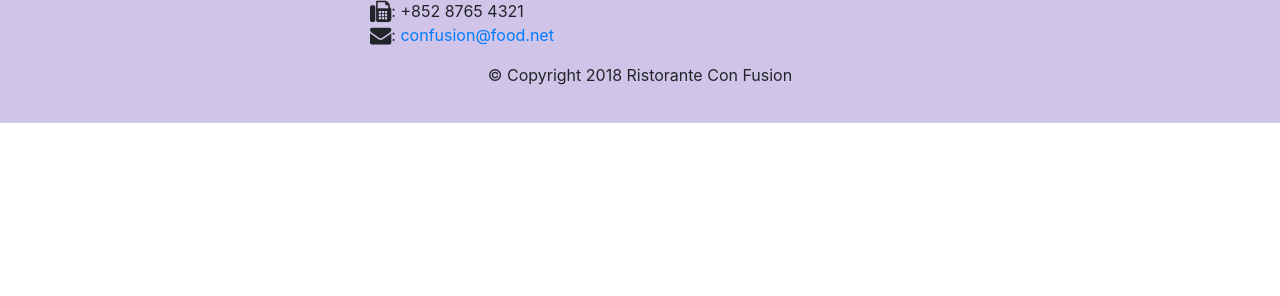
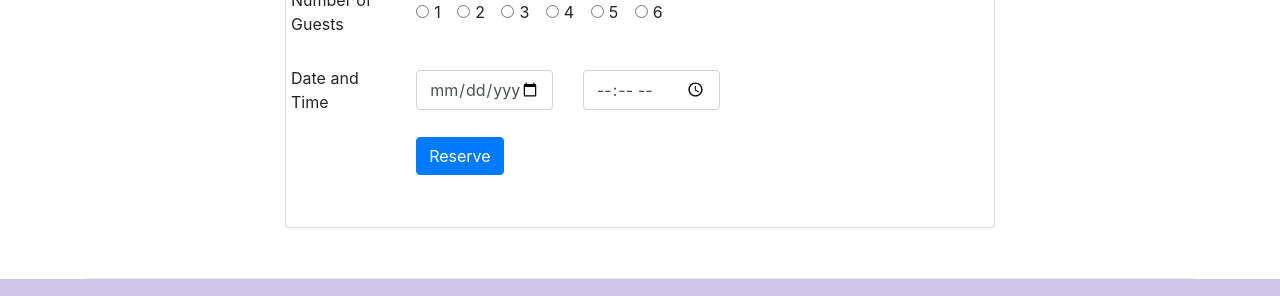
Before and after one commit to laharsh/Bootstrap-Restaurant-App, a website: page index.html in a window 1280 px wide. Shown: the part 1683-1979 px from the top of the page. Before the commit the page ends 1806 px from the top, so only its background shows below. Drawn offline with nearby package versions, Linux system fonts and the light colour scheme.

Commit message:
assignment-2

```diff
--- a/index.html
+++ b/index.html
@@ -39,8 +39,11 @@
                     <h1>Ristorante con Fusion</h1>
                     <p>We take inspiration from the World's best cuisines, and create a unique fusion experience. Our lipsmacking creations will tickle your culinary senses!</p>
                 </div>
-                <div class="col-12 col-sm align-self-center">
+                <div class="col-12 col-sm-3 align-self-center">
                     <img src="img/logo.png" class="img-fluid">
+                </div>
+                <div class="col-12  col-sm-3 align-self-center">
+                    <a class="btn btn-warning btn-block" href="#c6">Reserve the Table</a>
                 </div>
             </div>
         </div>
@@ -56,11 +59,13 @@
                     <img class="d-flex mr-3 img-thumbnail align-self-center"
                             src="img/uthappizza.png" alt="Uthappizza">
                     <div class="media-body">
-                        <h2 class="mt-0">Uthappizza</h2>
+                        <h2 class="mt-0">Uthappizza <span class="badge badge-danger">HOT</span> <span class="badge badge-pill badge-secondary">$4.99</span></h2>
+                        <div class="d-none d-sm-block">
                             <p class="d-none d-sm-block">A unique combination of Indian Uthappam (pancake) and
                                 Italian pizza, topped with Cerignola olives, ripe vine
                                 cherry tomatoes, Vidalia onion, Guntur chillies and
                                 Buffalo Paneer.</p>
+                        </div>
                     </div>
                 </div>
 
@@ -73,9 +78,15 @@
                 <h3>This Month's Promotions</h3>
             </div>
             <div class="col col-sm col-md">
-                <h2>Weekend Grand Buffet</h2>
+                <div class="media">
+                    <div class="media-body">
+                        <h2 class="mt-0">Weekend Grand Buffet <span class="badge badge-danger">New</span></h2>
                         <div class="d-none d-sm-block">
                             <p>Featuring mouthwatering combinations with a choice of five different salads, six enticing appetizers, six main entrees and five choicest desserts. Free flowing bubbly and soft drinks. All for just $19.99 per person </p>
+                        </div>
+                    </div>
+                    <img class="d-flex ml-3 img-thumbnail align-self-center"
+                            src="img/buffet.png" alt="Weekend Grand Buffet">
                 </div>
             </div>
         </div>
@@ -96,6 +107,73 @@
                             whos-who in the culinary world, he specializes in
                             creating mouthwatering Indo-Italian fusion experiences.
                             </p>
+                    </div>
+                </div>
+            </div>
+        </div>
+        <div class="row row-content align-items-center" id="c6">
+            <div class="col-12  col-sm-8 offset-2">
+                <div class="card">
+                    <h3 class="card-header bg-warning text-white">Reserve a Table</h3>
+                    <div class="card-body">
+                        <dl class="row">
+                            <form>
+                                <div class="form-group row align-items-center">
+                                    <label for="Number of Guests" class="c0l-12 col-md-3 col-form-label">Number of Guests</label>
+                                    <div class="col-5 col-md-8">
+                                        <div class="form-check-inline">
+                                            <label class="form-check-label">
+                                            <input type="radio" class="form-check-input" name="optradio">1
+                                            </label>
+                                        </div>
+                                        <div class="form-check-inline">
+                                            <label class="form-check-label">
+                                            <input type="radio" class="form-check-input" name="optradio">2
+                                            </label>
+                                        </div>
+                                        <div class="form-check-inline disabled">
+                                            <label class="form-check-label">
+                                            <input type="radio" class="form-check-input" name="optradio">3
+                                            </label>
+                                        </div>
+                                        <div class="form-check-inline">
+                                            <label class="form-check-label">
+                                            <input type="radio" class="form-check-input" name="optradio">4
+                                            </label>
+                                        </div>
+                                        <div class="form-check-inline">
+                                            <label class="form-check-label">
+                                            <input type="radio" class="form-check-input" name="optradio">5
+                                            </label>
+                                        </div>
+                                        <div class="form-check-inline disabled">
+                                            <label class="form-check-label">
+                                            <input type="radio" class="form-check-input" name="optradio">6
+                                            </label>
+                                        </div>
+                                    </div>
+                                </div>
+                                <div class="form-group row align-items-center">
+                                    <label for="datentime" class="c0l-12 col-md-3 col-form-label">Date and Time</label>
+                                    <div class="col-5 col-md-4">
+                                        <input type="date" class="form-control" id="date" name="date"
+                                            placeholder="Date">
+                                    </div>
+                                    <div class="col-7 col-md-4">
+                                        <input type="time" class="form-control" id="time" name="time"
+                                            placeholder="Time">
+                                    </div>
+                                </div>
+                                <div class="form-group row">
+                                    <div class="offset-md-3 col-md-9">
+                                        <button type="submit" class="btn btn-primary">
+                                            Reserve
+                                        </button>
+                                    </div>
+                                </div>
+                            </form>
+                            </form>
+                        </dl>
                     </div>
                 </div>
             </div>
```
Lines whose indentation alone changed are shown as unchanged.
